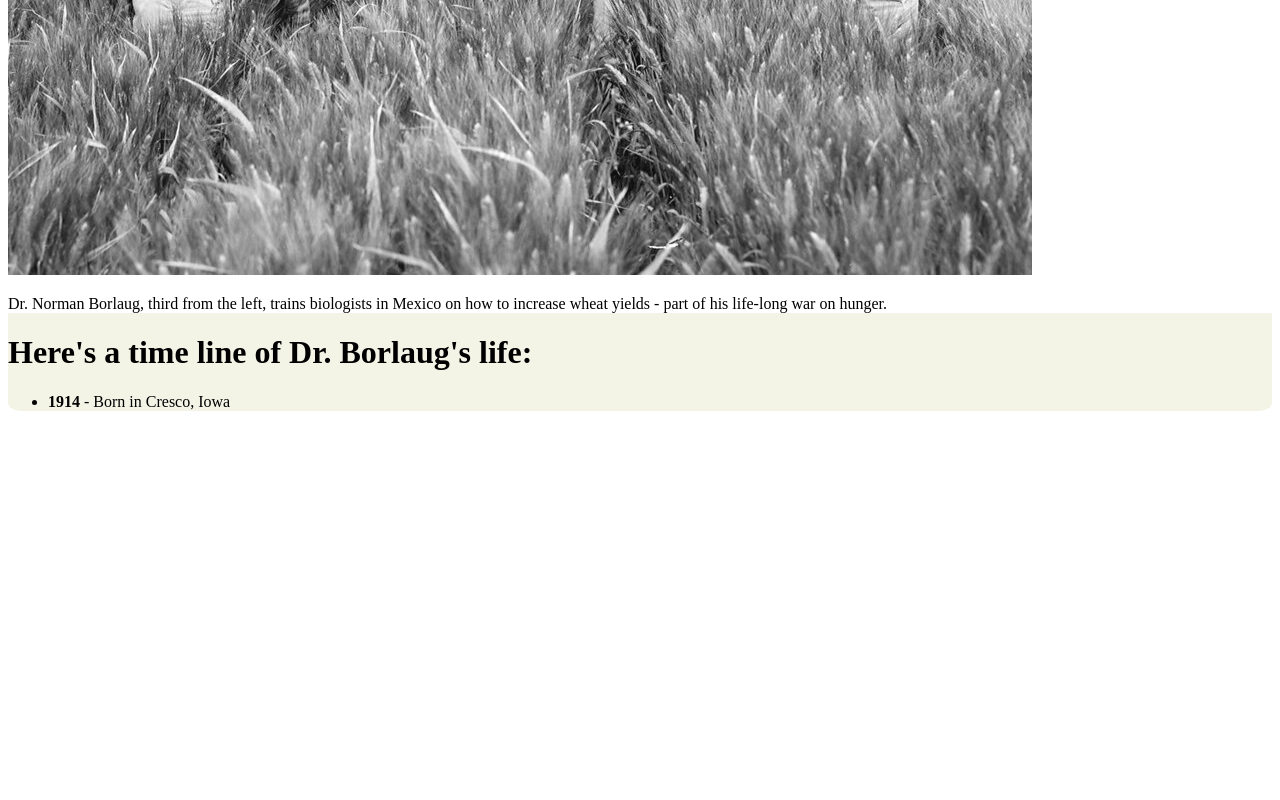
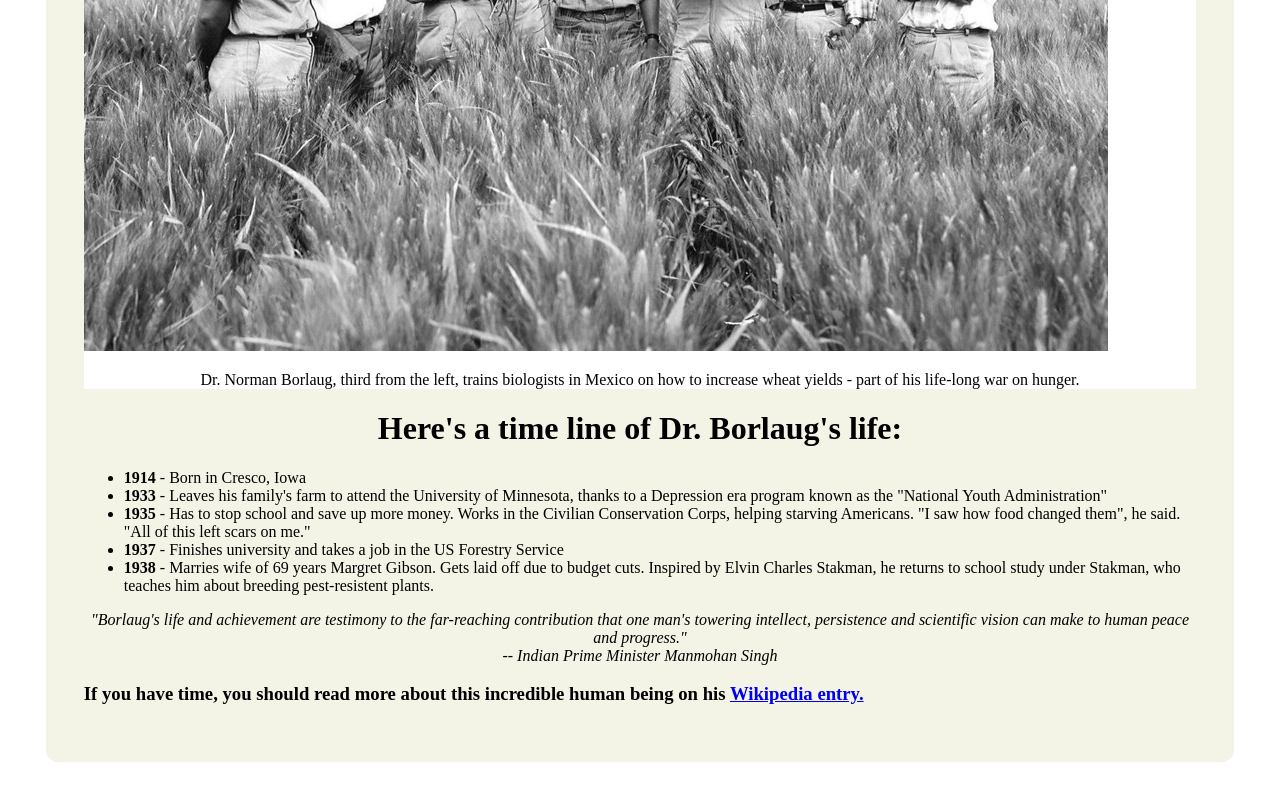
Before and after one commit to zeeshan-rind/zeeshan_ibrahim, a plain HTML site: page index.html in a window 1280 px wide. Shown: the part 462-1262 px from the top of the page. Before the commit the page ends 889 px from the top, so only its background shows below. Drawn offline with Linux system fonts and the light colour scheme.

Commit message:
commpleted HTML some CSS

```diff
--- a/css/style.css
+++ b/css/style.css
@@ -1,7 +1,19 @@
 .main-div{
+    align-items: center;
     background-color: rgb(243, 243, 230);
     border-radius: 1%;
+    padding: 3%;
+    margin: 3%;
 }
 .small-div{
+
+    justify-content: center;
     background-color: white;
+
 }
+.main-div h1{
+    text-align: center;
+}
+.main-div p{
+    text-align: center;
+}
--- a/index.html
+++ b/index.html
@@ -1,5 +1,6 @@
 <!DOCTYPE html>
 <html lang="en">
+
 <head>
   <meta charset="UTF-8">
   <title>Fork Me! FCC: Test Suite Template</title>
@@ -13,14 +14,31 @@
     <p>The man who saved a billion lives</p>
     <div class="small-div">
       <img src="./image.jpg" alt="">
-        <p>Dr. Norman Borlaug, third from the left, trains biologists in Mexico on how to increase wheat yields - part of his life-long war on hunger. </p>
+      <p>Dr. Norman Borlaug, third from the left, trains biologists in Mexico on how to increase wheat yields - part of
+        his life-long war on hunger. </p>
     </div>
     <h1>Here's a time line of Dr. Borlaug's life:</h1>
     <ul>
       <li><strong>1914</strong> - Born in Cresco, Iowa</li>
+      <li><strong>1933</strong> - Leaves his family's farm to attend the University of Minnesota, thanks to a Depression
+        era program known as the "National Youth Administration"</li>
+      <li><strong>1935</strong> - Has to stop school and save up more money. Works in the Civilian Conservation Corps, helping starving Americans. "I saw how food changed them", he said. "All of this left scars on me."</li>
+      <li><strong> 1937</strong> - Finishes university and takes a job in the US Forestry Service</li>
+      <li><strong>1938</strong>  - Marries wife of 69 years Margret Gibson. Gets laid off due to budget cuts. Inspired by Elvin Charles Stakman, he returns to school study under Stakman, who teaches him about breeding pest-resistent plants.</li>
+
     </ul>
+    <p>
+      <em>
+        "Borlaug's life and achievement are testimony to the far-reaching contribution that one man's towering intellect, persistence and scientific vision can make to human peace and progress."
+<br/>
+-- Indian Prime Minister Manmohan Singh
+      </em>
+    </p>
+    <h3>If you have time, you should read more about this incredible human being on his <a href="https://en.wikipedia.org/wiki/Norman_Borlaug">Wikipedia entry.</a> </h3>
+
   </div>
 
-    <script  src="js/index.js"></script>
+  <script src="js/index.js"></script>
 </body>
+
 </html>
```
Lines whose indentation alone changed are shown as unchanged.
